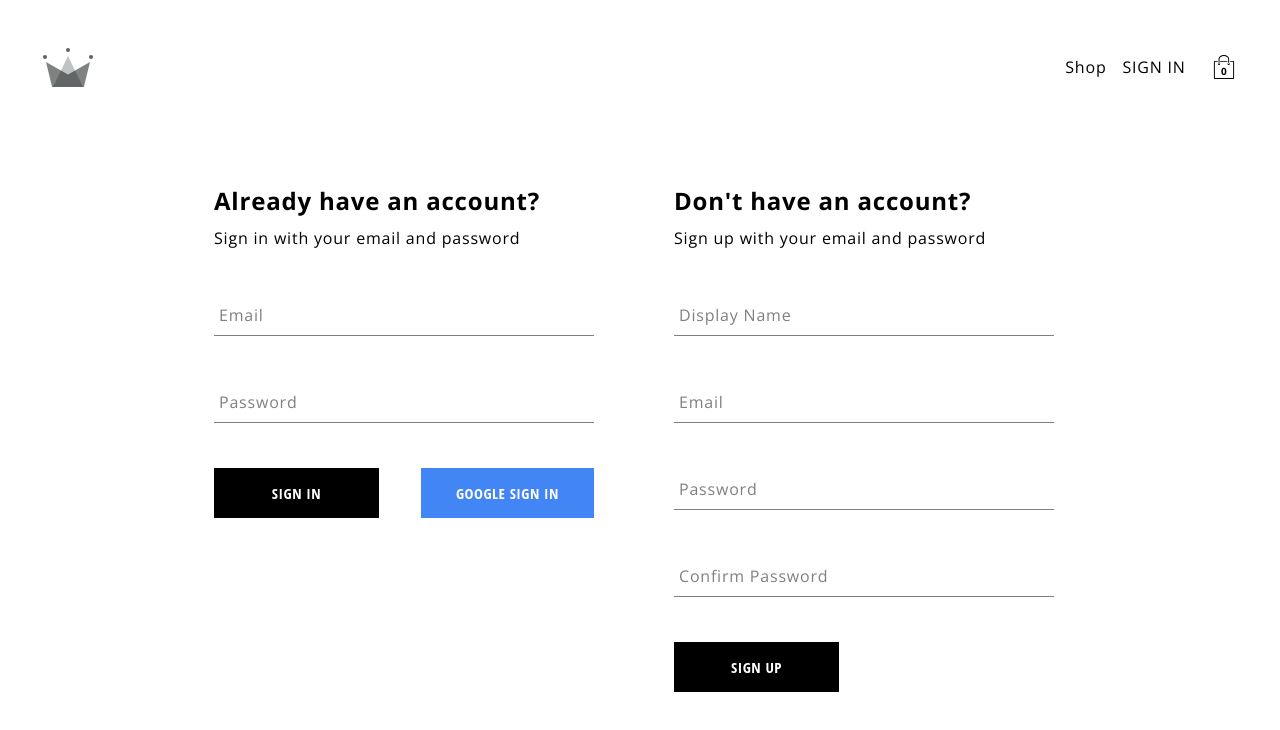
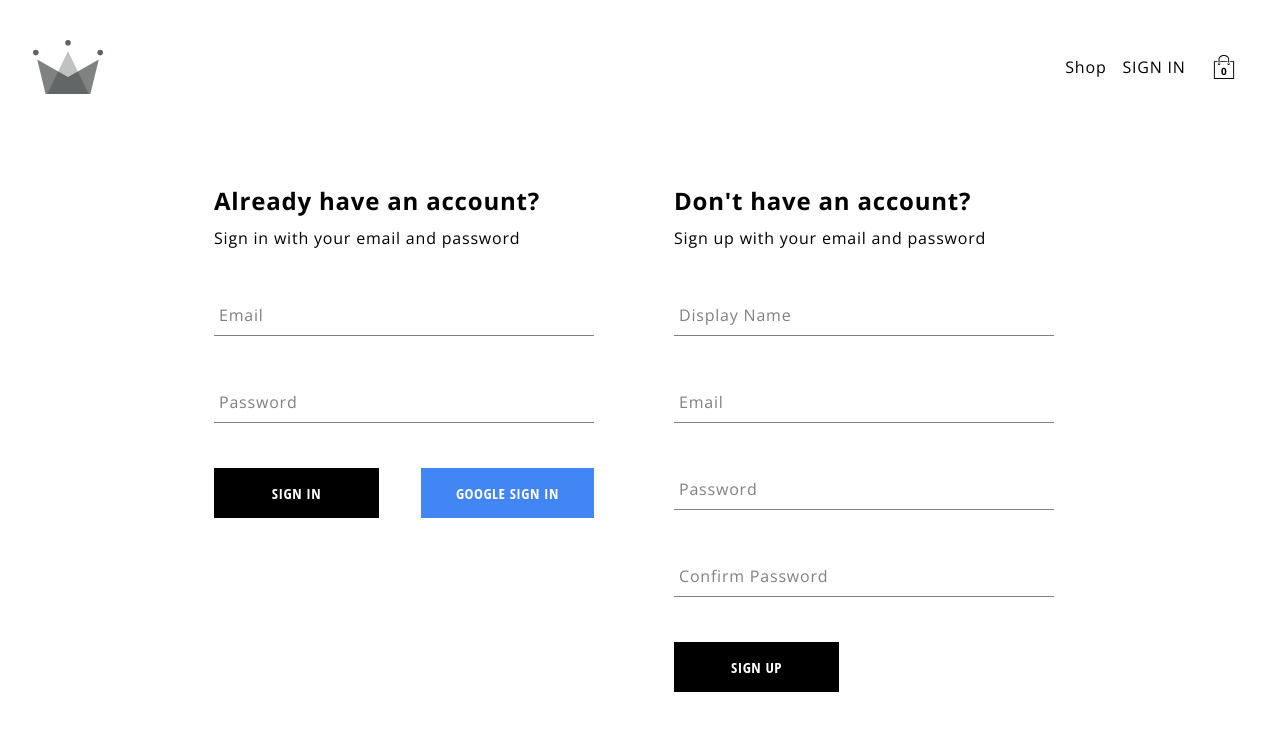
Before and after one commit to kwsim539/uban-edge-fasion, a React (Create React App) app: page /account in a window 1280 px wide. Shown: the top 730 px of the page. Built offline with nearby package versions, Linux system fonts and the light colour scheme; no server answers; the database is empty.

Commit message:
Fix main logo and add alt text to the main logo and cart icon

```diff
--- a/src/Components/Button/button.styles.jsx
+++ b/src/Components/Button/button.styles.jsx
@@ -11,7 +11,7 @@ export const Basebutton = styled.button`
     background-color: black;
     color: white;
     text-transform: uppercase;
-    font-family: "Open Sans Condensed";
+    font-family: "Open Sans Condensed", sans-serif;
     font-weight: 500;
     border: none;
     cursor: pointer;
--- a/src/Components/CartIcon/CartIcon.jsx
+++ b/src/Components/CartIcon/CartIcon.jsx
@@ -9,7 +9,7 @@ const CartIcon = () => {
 
     return (
         <CartIconContainer href="JavaScript:" onClick={toggleIsCartOpen}>
-         <ShoppingIcon className="shopping-icon" />
+         <ShoppingIcon alt="View Cart" />
          <ItemCount>{cartCount}</ItemCount>
         </CartIconContainer>
     );
--- a/src/Routes/MainWrapper/MainWrapper.jsx
+++ b/src/Routes/MainWrapper/MainWrapper.jsx
@@ -4,9 +4,17 @@ import CartIcon from "../../Components/CartIcon/CartIcon";
 import CartDropdown from "../../Components/CartDropdown/CartDropdown";
 import {UserContext} from "../../Context/UserContext";
 import {CartContext} from "../../Context/CartContext";
-import {ReactComponent as MainLogo} from "../../assets/crown.svg";
 import {signOutUser} from "../../utils/firebase/firebase";
-import {MainHeader, HeaderContainer, LogoWrapper, MainNav, NavList, NavItem, NavLink} from "./main-wrapper.styles";
+import {
+    MainHeader,
+    HeaderContainer,
+    LogoWrapper,
+    MainNav,
+    NavList,
+    NavItem,
+    NavLink,
+    MainLogo
+} from "./main-wrapper.styles";
 
 
 const MainWrapper = () => {
@@ -18,7 +26,7 @@ const MainWrapper = () => {
             <MainHeader>
                 <HeaderContainer>
                     <LogoWrapper to="/">
-                        <MainLogo className="logo" />
+                        <MainLogo alt="Uban Edge Fasion Logo" />
                     </LogoWrapper>
                     <MainNav>
                         <NavList role="menu">
--- a/src/Routes/MainWrapper/main-wrapper.styles.jsx
+++ b/src/Routes/MainWrapper/main-wrapper.styles.jsx
@@ -1,5 +1,11 @@
 import styled from "styled-components";
 import {Link} from "react-router-dom";
+import {ReactComponent as MainLogoSvg} from "../../assets/crown.svg";
+
+export const MainLogo = styled(MainLogoSvg)`
+    width: auto;
+    height: auto;
+`
 
 export const MainHeader = styled.header`
     display: flex;
```
Also changed, not shown: src/assets/crown.svg.
